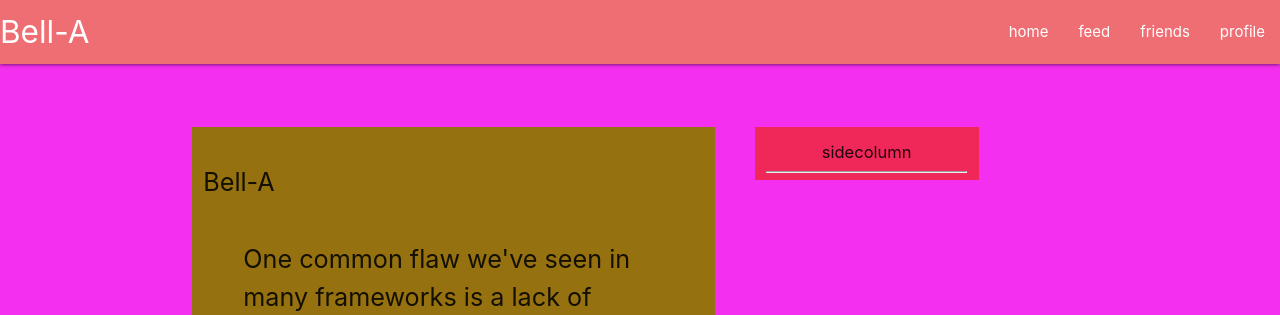
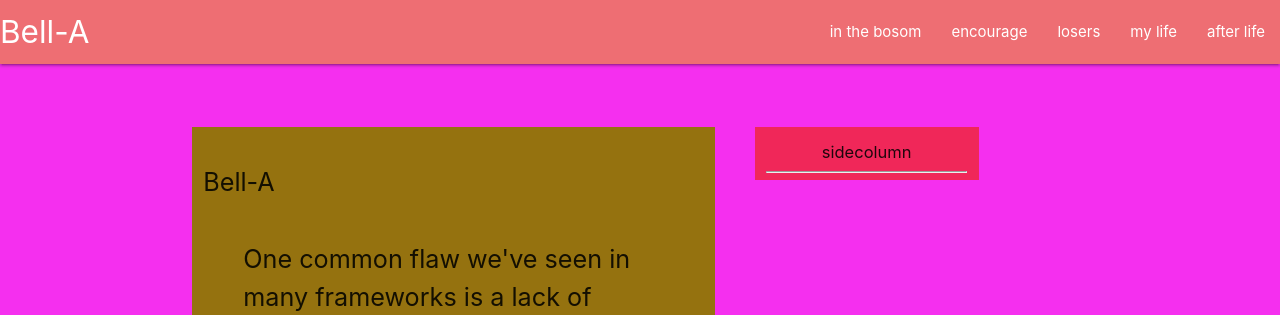
Before and after one commit to beshoyfarag/social-site, a Django app: page / in a window 1280 px wide. Shown: the top 315 px of the page. Run offline with Django 3.2, Linux system fonts and the light colour scheme.

Commit message:
edited header on the bus by BeshoyFarag 8/27/18

```diff
--- a/socialsite/Main/templates/main/includes/header.html
+++ b/socialsite/Main/templates/main/includes/header.html
@@ -3,18 +3,20 @@
 		<a href="#!" class="brand-logo">Bell-A</a>
 		<a href="#" data-target="mobile-demo" class="sidenav-trigger"><i class="material-icons">menu</i></a>
 		<ul class="right hide-on-med-and-down">
-			<li><a href="home">home</a></li>
-			<li><a href="feed">feed</a></li>
-			<li><a href="friends">friends</a></li>
-			<li><a href="profile">profile</a></li>
+			<li><a href="home">in the bosom</a></li>
+			<li><a href="feed">encourage</a></li>
+			<li><a href="friends">losers</a></li>
+			<li><a href="profile"> my life </a></li>
+			<li><a href="#"> after life </a></li>
 		</ul>
 	</div>
 </nav>
 <ul class="sidenav" id="mobile-demo">
-	<li><a href="Index.html">home</a></li>
-	<li><a href="feed.html">feed</a></li>
-	<li><a href="friends.html">friends</a></li>
-	<li><a href="profile.html">profile</a></li>
+	<li><a href="Index.html">in the bosom</a></li>
+	<li><a href="feed.html">encourage </a></li>
+	<li><a href="friends.html"> losers </a></li>
+	<li><a href="profile.html"> my life </a></li>
+	<li><a href="#"> after life </a></li>
 </ul>
 <script>
  $(document).ready(function () {
```
